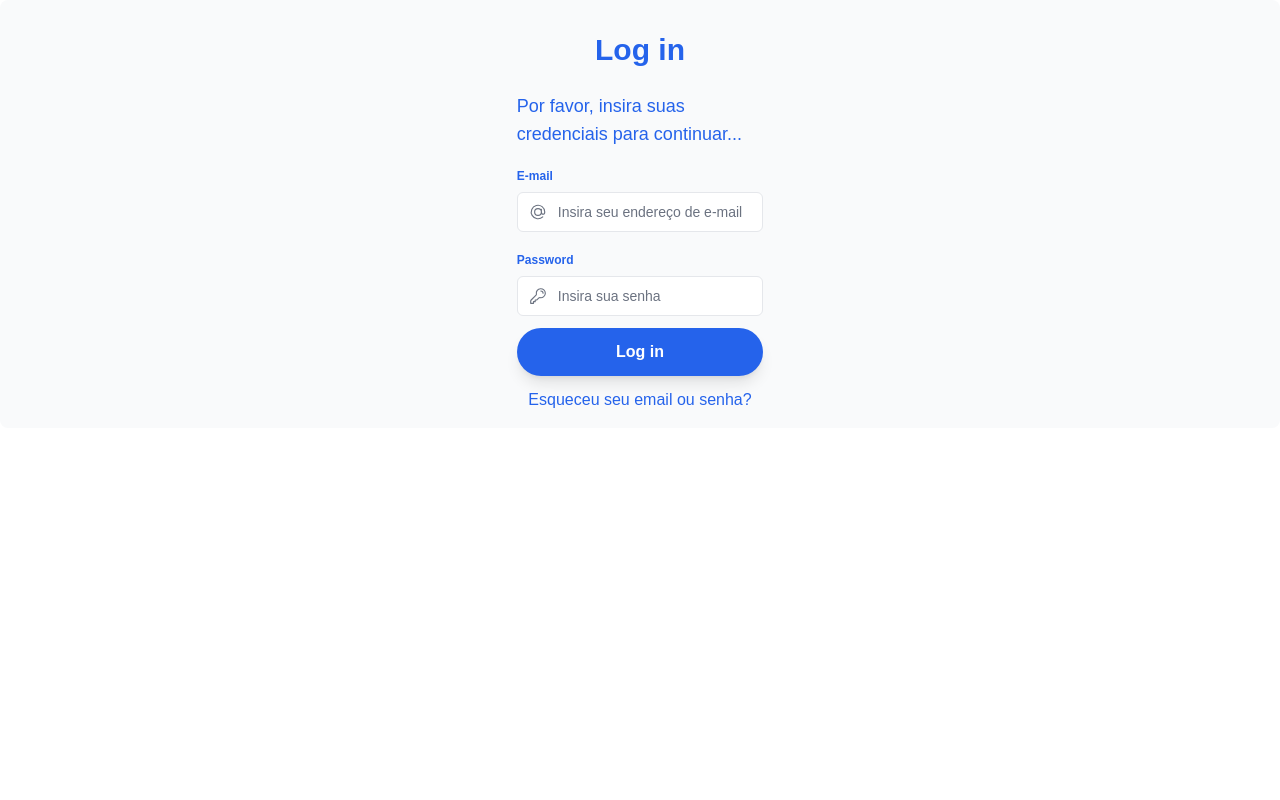
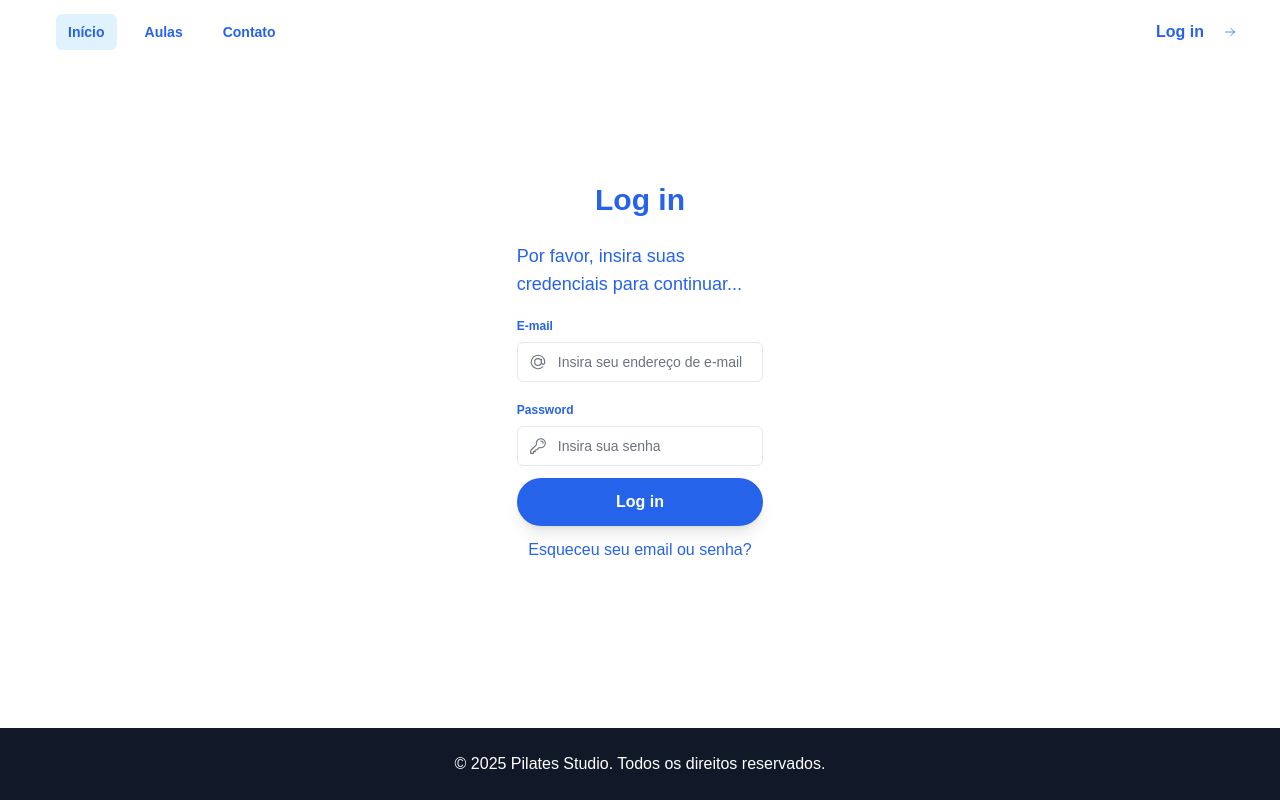
Before and after one commit to willribemoreno/pilates-website, a Next.js app: page /login in a window 1280 px wide. Built offline with nearby package versions, Linux system fonts and the light colour scheme.

Commit message:
feat: Add navbar + footer to login screen

```diff
--- a/app/login/page.tsx
+++ b/app/login/page.tsx
@@ -9,23 +9,37 @@ import {
 } from "@heroicons/react/24/outline";
 import { useActionState } from "react";
 import { authenticate } from "@/app/lib/actions";
-// import { useSearchParams } from "next/navigation";
+import Navbar from "@/app/ui/shared/navbar/navbar";
+import Footer from "@/app/ui/home/footer";
+
+const footerProps = {
+  rights: "2025 Pilates Studio. Todos os direitos reservados.",
+};
+
+const navbarProps = {
+  navigation: [
+    { name: "Início", href: "#", current: true },
+    { name: "Aulas", href: "#about", current: false },
+    { name: "Contato", href: "#contact", current: false },
+  ],
+  menuItems: [
+    { name: "Meu Perfil", href: "#" },
+    { name: "Configurações", href: "#" },
+    { name: "Deslogar", href: "#" },
+  ],
+}
 
 export default function Login() {
-  // const searchParams = useSearchParams();
-  // const callbackUrl = searchParams.get("callbackUrl") || "/manage";
   const [, formAction,] = useActionState(
     authenticate,
     undefined
   );
-/*   const [errorMessage, formAction, isPending] = useActionState(
-    authenticate,
-    undefined
-  ); */
 
   return (
-    <form action={formAction}>
-      <div className="flex flex-col items-center rounded-lg bg-gray-50 px-6 pb-4 pt-8">
+    <div className="flex flex-col h-screen">
+      <Navbar {...navbarProps} />
+      <form className="flex flex-grow items-center justify-center" action={formAction}>
+        <div className="flex flex-col items-center rounded-lg px-6 pb-4 pt-8 w-full">
           <h1 className="text-3xl font-bold text-secondary">Log in</h1>
           <p className="mt-6 text-sm md:text-lg w-1/5">
             Por favor, insira suas credenciais para continuar...
@@ -73,5 +87,7 @@ export default function Login() {
           <Link href="/">Esqueceu seu email ou senha?</Link>
         </div>
       </form>
+      <Footer {...footerProps} />
+    </div>
   );
 }
```
Lines whose indentation alone changed are shown as unchanged.
